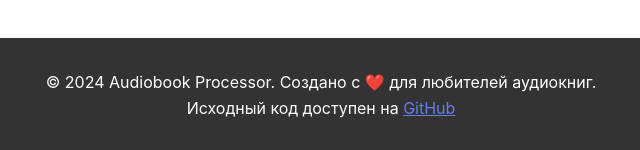
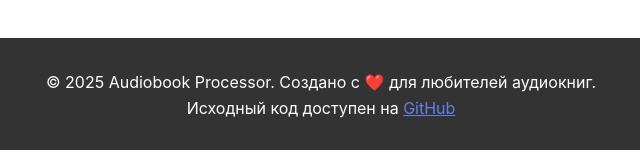
Before and after one commit to rturovtsev/rturovtsev.github.io, a plain HTML site: page index.html in a window 1280 px wide. Shown: the part 2777-2927 px from the top of the page, 319-959 px from the left. Drawn offline with Linux system fonts and the light colour scheme.

Commit message:
Update copyright year to 2025

```diff
--- a/index.html
+++ b/index.html
@@ -412,7 +412,7 @@
 
     <footer class="footer">
         <div class="container">
-            <p>&copy; 2024 Audiobook Processor. Создано с ❤️ для любителей аудиокниг.</p>
+            <p>&copy; 2025 Audiobook Processor. Создано с ❤️ для любителей аудиокниг.</p>
             <p>Исходный код доступен на <a href="https://github.com/rturovtsev/audiobook-processor" target="_blank" style="color: #667eea;">GitHub</a></p>
         </div>
     </footer>
```
